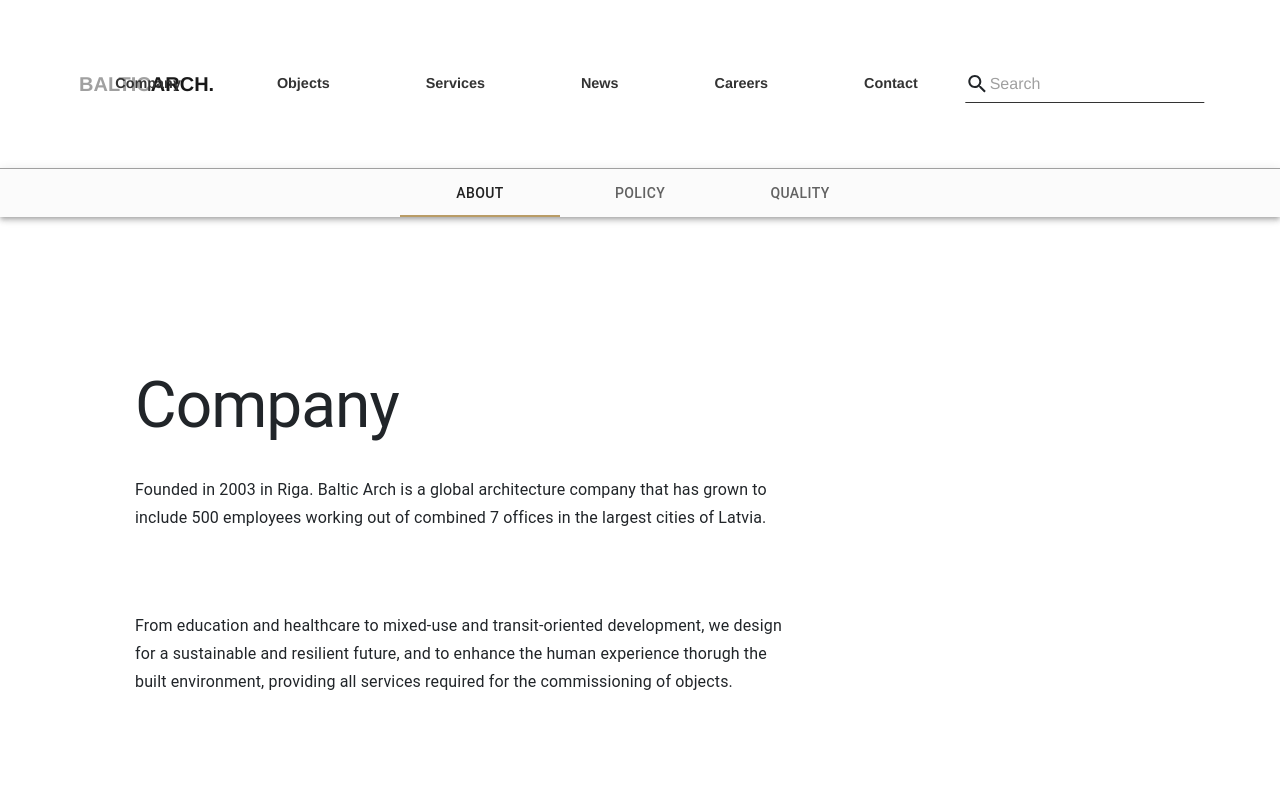
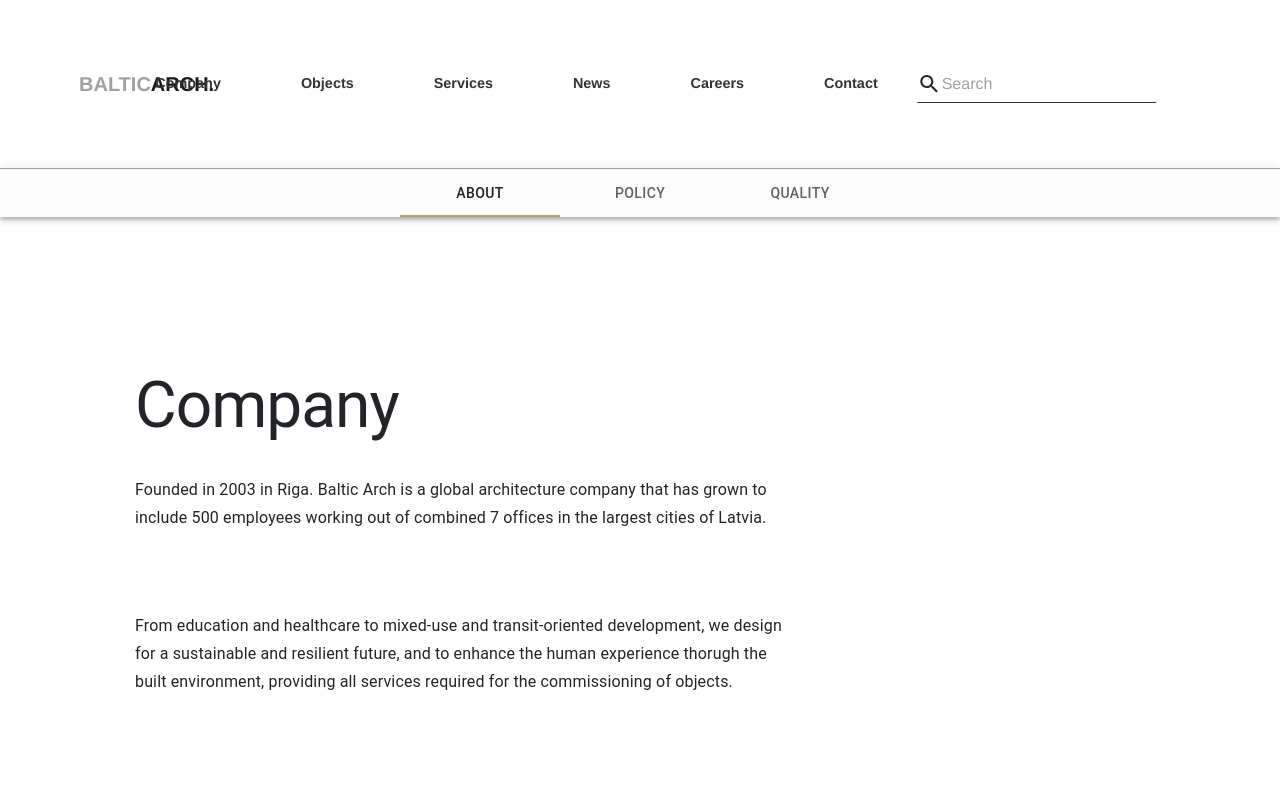
Before and after one commit to salmanazeez/architecture-app, a React (Create React App) app: page /company in a window 1280 px wide. Shown: the top 797 px of the page. Built offline with nearby package versions, Linux system fonts and the light colour scheme.

Commit message:
Fix navigation responsiveness

```diff
--- a/src/assets/sass/components/navbar.scss
+++ b/src/assets/sass/components/navbar.scss
@@ -23,12 +23,8 @@ body {
                 }
 
                 .navbar-nav {
-                    position: absolute;
-                    left: 50%;
-                    transform: translateX(-50%);
-
                     a {
-                        margin: 0 2.5rem;
+                        margin: 0 1rem;
                         color: $font-color;
                         font-size: 0.9rem;
 
@@ -58,6 +54,15 @@ body {
                             margin: 1rem;
                         }
                     }
+                    @media (min-width: $xl-desktop) {
+                        position: absolute;
+                        left: 50%;
+                        transform: translateX(-50%);
+
+                        a {
+                            margin: 0 2rem;
+                        }
+                    }
                 }
             }
 
--- a/src/assets/sass/variables.scss
+++ b/src/assets/sass/variables.scss
@@ -1,10 +1,14 @@
+// Colors
 $primary: #FBFBFB;
 $secondary: #A0A0A0;
 $font-color: #333333;
 $gold: #B99C66;
 
+// Fonts
 $global-font: Helvetica Neue,Helvetica,Arial,sans-serif;
 
+// Breakpoints
 $mobile: 576px;
 $tablet: 768px;
 $desktop: 992px;
+$xl-desktop: 1200px;
```
